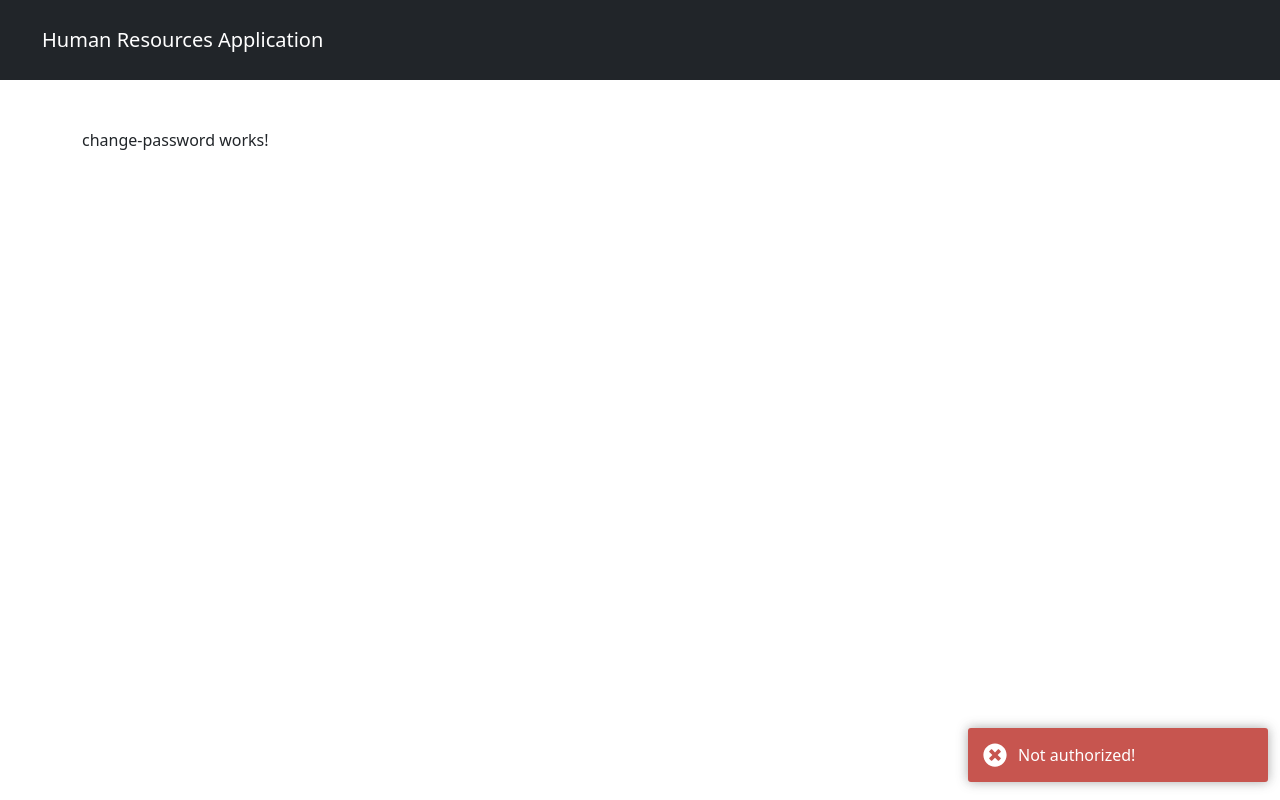
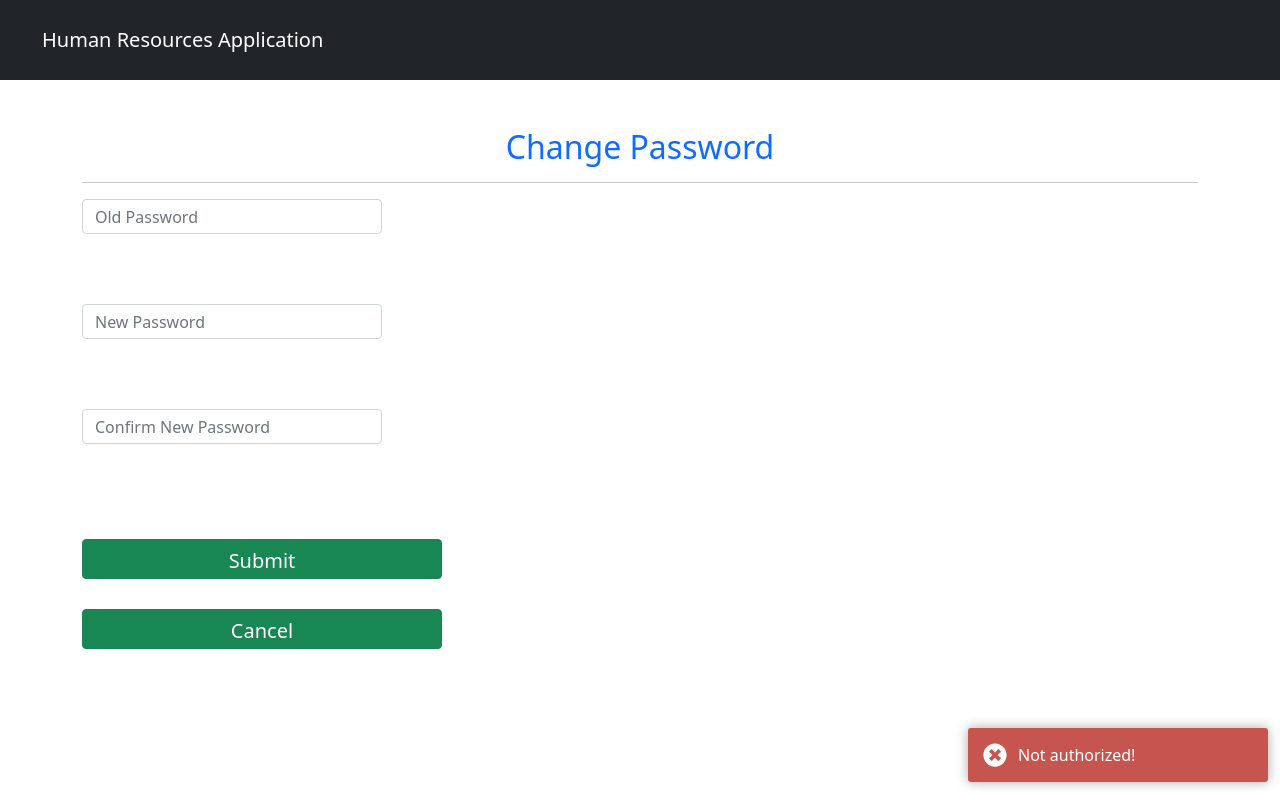
Before and after one commit to KevinShemili/HRProjectFE, an Angular app: page /change-password in a window 1280 px wide. Built offline with nearby package versions, Linux system fonts and the light colour scheme.

Commit message:
added change pass html, no server connection

```diff
--- a/src/app/_components/change-password/change-password.component.css
+++ b/src/app/_components/change-password/change-password.component.css
@@ -0,0 +1,24 @@
+.form-group {
+    font-size: 20px;
+    height: 100px;
+    width: 300px;
+}
+
+.login form .form-group {
+    height: 100px;
+    color: white;
+}
+
+.btn {
+    margin-top: 30px;
+    height: 40px;
+    width: 360px;
+    font-size: 20px;
+    margin-top: 20;
+}
+
+.form-control {
+    height: 35px;
+    margin-top: 5px;
+    background-color: white;
+}
--- a/src/app/_components/change-password/change-password.component.html
+++ b/src/app/_components/change-password/change-password.component.html
@@ -1 +1,18 @@
-<p>change-password works!</p>
+<form #registerForm="ngForm" (ngSubmit)="changePassword()" autocomplete="off">
+    <h2 class="text-center text-primary">Change Password</h2>
+    <hr>
+    <div class="form-group">
+        <input type="text" class="form-control" name="oldPass" [(ngModel)]="model.oldPass" placeholder="Old Password">
+    </div>
+    <div class="form-group">
+        <input type="text" class="form-control" name="newPass" [(ngModel)]="model.newPass" placeholder="New Password">
+    </div>
+    <div class="form-group">
+        <input type="text" class="form-control" name="cNewPass" [(ngModel)]="model.cNewPass"
+            placeholder="Confirm New Password">
+    </div>
+    <div class="form-group text-center">
+        <button class="btn btn-success mr-2" type="submit">Submit</button>
+        <button class="btn btn-success mr-2" (click)="cancel()" type="submit">Cancel</button>
+    </div>
+</form>
--- a/src/app/_components/change-password/change-password.component.ts
+++ b/src/app/_components/change-password/change-password.component.ts
@@ -1,15 +1,41 @@
 import { Component, OnInit } from '@angular/core';
+import { Router } from '@angular/router';
+import { ToastrService } from 'ngx-toastr';
+import { AccountService } from 'src/app/_services/account.service';
 
 @Component({
   selector: 'app-change-password',
   templateUrl: './change-password.component.html',
-  styleUrls: ['./change-password.component.css']
+  styleUrls: ['./change-password.component.css'],
 })
 export class ChangePasswordComponent implements OnInit {
+  model: any = {};
 
-  constructor() { }
+  constructor(
+    private accountService: AccountService,
+    private toastr: ToastrService,
+    private router: Router
+  ) {}
 
-  ngOnInit(): void {
+  ngOnInit(): void {}
+
+  changePassword() {
+    this.accountService.changePassword(this.model).subscribe({
+      next: () => {
+        this.toastr.success('Successfully changed password!');
+        this.router.navigateByUrl('/home');
+      },
+      error: (e) => {
+        console.error(e);
+        this.toastr.error(e.error);
+      },
+      complete: () => {
+        console.log();
+      },
+    });
   }
 
+  cancel() {
+    this.router.navigateByUrl('/home');
+  }
 }
--- a/src/app/_components/registerform/registerform.component.css
+++ b/src/app/_components/registerform/registerform.component.css
@@ -5,7 +5,6 @@
 }
 
 .login form .form-group {
-    margin-bottom: 12px;
     height: 100px;
     color: white;
 }
--- a/src/app/_components/registerform/registerform.component.html
+++ b/src/app/_components/registerform/registerform.component.html
@@ -1,5 +1,5 @@
-<form #registerForm="ngForm" (ngSubmit)="register()" autocomplete="off">
-    <h2 class="text-center text-primary">Sign Up</h2>
+<form class="registerForm" #registerForm="ngForm" (ngSubmit)="register()" autocomplete="off">
+    <h2 class="text-center text-primary">Create User</h2>
     <hr>
     <div class="form-group">
         <input type="text" class="form-control" name="username" [(ngModel)]="model.UserName" placeholder="Username">
--- a/src/app/_models/TokenDTO.ts
+++ b/src/app/_models/TokenDTO.ts
@@ -1,4 +1,5 @@
 export interface TokenDTO {
+  UserId: string;
   username: string;
   token: string;
 }
--- a/src/app/_services/account.service.ts
+++ b/src/app/_services/account.service.ts
@@ -19,6 +19,8 @@ export class AccountService {
         const token = response;
         if (token) localStorage.setItem('token', JSON.stringify(token));
         this.currentUserSource.next(token);
+
+        console.log(JSON.parse(localStorage.getItem('token')).UserId);
       })
     );
   }
@@ -35,4 +37,8 @@ export class AccountService {
     localStorage.removeItem('token');
     this.currentUserSource.next(null);
   }
+
+  changePassword(model: any) {
+    return this.http.patch(this.apiUrl + 'Account/changePassword', model);
+  }
 }
```
